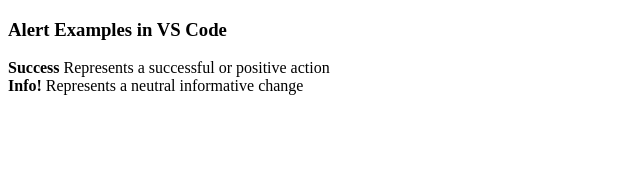
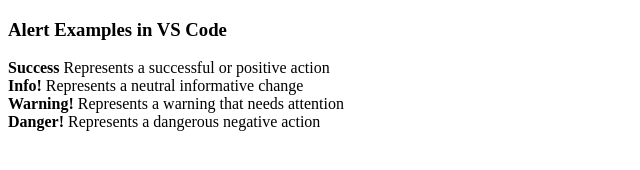
Before and after one commit to abahadoran/MyGitProject_A, a plain HTML site: page index.html in a window 1280 px wide. Shown: the whole page, without its empty margins (0-640 px from the left). Drawn offline with Linux system fonts and the light colour scheme.

Commit message:
Added Features

```diff
--- a/index.html
+++ b/index.html
@@ -8,5 +8,7 @@
         <h3>Alert Examples in VS Code</h3>
         <strong>Success</strong> Represents a successful or positive action</br>
         <strong>Info!</strong> Represents a neutral informative change</br>
+        <strong>Warning!</strong> Represents a warning that needs attention</br>
+        <strong>Danger!</strong> Represents a dangerous negative action</br>
     </body>
 </html>
```
